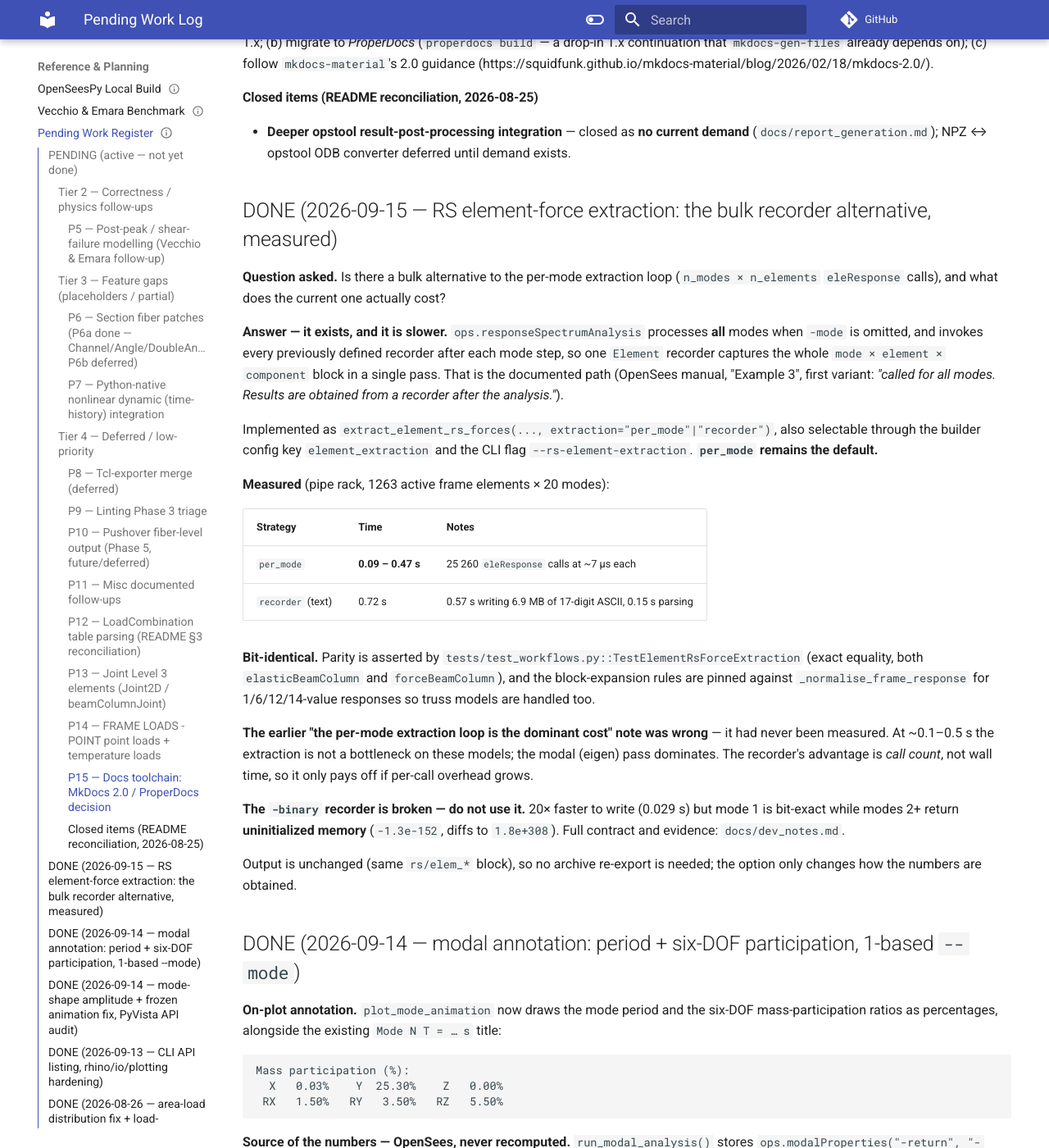
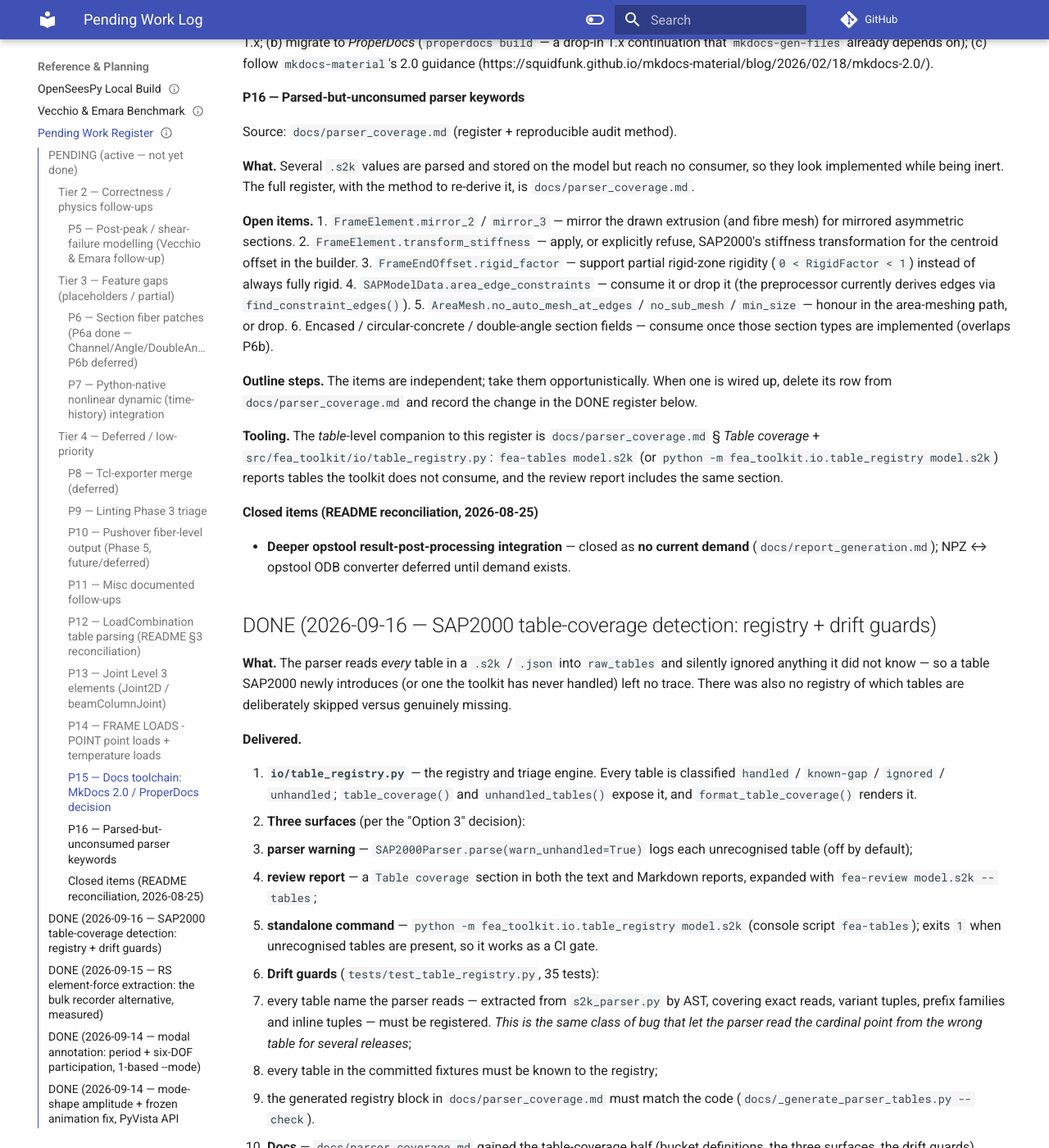
Before and after one commit to boustrephon/fea_toolkit, an MkDocs documentation site: the page built from docs/_pending_work.md, in a window 1280 px wide and 1400 px high, scrolled down 7099 px. Shown: the whole window at 82% size. Built offline with MkDocs 1.6.1 and Material for MkDocs 9.7.7, drawn with Linux system fonts in a browser that asks for light colours; comment, search, counter and statistics services are not loaded; some of the changed text lies outside the part shown.

Commit message:
docs: add the parser coverage register (tables and keywords)
Documents what the .s2k parser consumes and what it does not, in one place, so
a parsed-but-unused item cannot masquerade as implemented.

docs/parser_coverage.md has two halves:

- Table coverage -- the four buckets (handled / known-gap / ignored /
  unhandled), the three detection surfaces, the drift guards, and a registry
  block generated from io/table_registry.py by
  docs/_generate_parser_tables.py.  The generated block is wrapped in markers
  and a test fails when it goes stale, so the doc cannot drift from the code.
- Keyword register -- fields the parser reads and stores that no downstream
  consumer uses yet: FrameElement.mirror_2 / mirror_3 / transform_stiffness,
  FrameEndOffset.rigid_factor, SAPModelData.area_edge_constraints, the
  under-used AreaMesh auto-mesh flags, and the partially-consumed
  StressStrainCurve parameters.  Includes the reproducible name-reference
  audit that derives the list, and the caveat that every field still
  round-trips through the introspection-driven serialisers, so appearing in a
  stage file is not evidence that anything uses it.

Wired into the mkdocs nav under Model Features, with the documentation index
regenerated.  docs/_pending_work.md records P16 for the unconsumed keywords and
the DONE entry for the table-coverage tooling, cross-linked both ways.

Validation: mkdocs build --strict exit 0; 1578 passed, 2 skipped, 4 xfailed.

````diff
--- a/docs/_pending_work.md
+++ b/docs/_pending_work.md
@@ -422,10 +422,84 @@
 guidance
 (https://squidfunk.github.io/mkdocs-material/blog/2026/02/18/mkdocs-2.0/).
 
+#### P16 — Parsed-but-unconsumed parser keywords
+Source: `docs/parser_coverage.md` (register + reproducible audit method).
+
+**What.** Several `.s2k` values are parsed and stored on the model but reach
+no consumer, so they look implemented while being inert.  The full register,
+with the method to re-derive it, is `docs/parser_coverage.md`.
+
+**Open items.**
+1. `FrameElement.mirror_2` / `mirror_3` — mirror the drawn extrusion (and
+   fibre mesh) for mirrored asymmetric sections.
+2. `FrameElement.transform_stiffness` — apply, or explicitly refuse,
+   SAP2000's stiffness transformation for the centroid offset in the builder.
+3. `FrameEndOffset.rigid_factor` — support partial rigid-zone rigidity
+   (`0 < RigidFactor < 1`) instead of always fully rigid.
+4. `SAPModelData.area_edge_constraints` — consume it or drop it (the
+   preprocessor currently derives edges via `find_constraint_edges()`).
+5. `AreaMesh.no_auto_mesh_at_edges` / `no_sub_mesh` / `min_size` — honour in
+   the area-meshing path, or drop.
+6. Encased / circular-concrete / double-angle section fields — consume once
+   those section types are implemented (overlaps P6b).
+
+**Outline steps.** The items are independent; take them opportunistically.
+When one is wired up, delete its row from `docs/parser_coverage.md` and record
+the change in the DONE register below.
+
+**Tooling.** The *table*-level companion to this register is
+`docs/parser_coverage.md` § *Table coverage* +
+`src/fea_toolkit/io/table_registry.py`: `fea-tables model.s2k` (or
+`python -m fea_toolkit.io.table_registry model.s2k`) reports tables the toolkit
+does not consume, and the review report includes the same section.
+
 #### Closed items (README reconciliation, 2026-08-25)
 - **Deeper opstool result-post-processing integration** — closed as **no
   current demand** (`docs/report_generation.md`); NPZ ↔ opstool ODB
   converter deferred until demand exists.
+
+## DONE (2026-09-16 — SAP2000 table-coverage detection: registry + drift guards)
+
+**What.** The parser reads *every* table in a ``.s2k`` / ``.json`` into
+``raw_tables`` and silently ignored anything it did not know — so a table
+SAP2000 newly introduces (or one the toolkit has never handled) left no trace.
+There was also no registry of which tables are deliberately skipped versus
+genuinely missing.
+
+**Delivered.**
+
+1. **`io/table_registry.py`** — the registry and triage engine.  Every table is
+   classified ``handled`` / ``known-gap`` / ``ignored`` / ``unhandled``;
+   ``table_coverage()`` and ``unhandled_tables()`` expose it, and
+   ``format_table_coverage()`` renders it.
+2. **Three surfaces** (per the "Option 3" decision):
+   - **parser warning** — ``SAP2000Parser.parse(warn_unhandled=True)`` logs
+     each unrecognised table (off by default);
+   - **review report** — a ``Table coverage`` section in both the text and
+     Markdown reports, expanded with ``fea-review model.s2k --tables``;
+   - **standalone command** — ``python -m fea_toolkit.io.table_registry
+     model.s2k`` (console script ``fea-tables``); exits ``1`` when
+     unrecognised tables are present, so it works as a CI gate.
+3. **Drift guards** (`tests/test_table_registry.py`, 35 tests):
+   - every table name the parser reads — extracted from `s2k_parser.py` by AST,
+     covering exact reads, variant tuples, prefix families and inline tuples —
+     must be registered.  *This is the same class of bug that let the parser
+     read the cardinal point from the wrong table for several releases*;
+   - every table in the committed fixtures must be known to the registry;
+   - the generated registry block in `docs/parser_coverage.md` must match the
+     code (`docs/_generate_parser_tables.py --check`).
+4. **Docs** — `docs/parser_coverage.md` gained the table-coverage half
+   (bucket definitions, the three surfaces, the drift guards) alongside the
+   existing keyword register; its registry block is generated from the module.
+
+**Found immediately.** Running it on the local models surfaced
+`AREA SECTION PROPERTY - TIME DEPENDENT` as unhandled on the first pass — now
+triaged as *ignored* (creep / shrinkage), which is exactly the intended
+workflow: run the tool, triage the surprise, registry stays current.
+
+**Verification.** All committed ``.s2k`` / ``.json`` fixtures are CLEAN
+(``sample.split.json`` excluded — it is a toolkit-internal split dump, not an
+SAP table export).  Full suite 1577 passed / 2 skipped / 4 xfailed.
 
 ## DONE (2026-09-15 — RS element-force extraction: the bulk recorder alternative, measured)
 
--- /dev/null
+++ b/docs/parser_coverage.md
@@ -0,0 +1,264 @@
+---
+title: "SAP2000 Parser — Table & Keyword Coverage"
+description: "Table-level coverage registry (handled / known-gap / ignored / unhandled) with runtime detection for unhandled SAP2000 tables, plus the keyword register of parsed-but-unconsumed fields (e.g. transform_stiffness, rigid_factor)."
+status: "partial"
+tags: [parser, sap2000, data-model, traceability, internal]
+category: [model-features]
+related: [workflow.md, model_review.md, _pending_work.md]
+---
+# SAP2000 Parser — Table & Keyword Coverage
+
+## Purpose
+
+This document answers a specific question: **which `.s2k` / `.json` tables
+and keywords does the parser read and store, but which no downstream
+consumer actually uses?**
+
+That matters because a parsed-but-unconsumed keyword is easy to mistake for
+"implemented".  The value round-trips through `SAPModelData`, is written to
+the stage file, appears in tests, and therefore *looks* authoritative —
+while the analysis and/or the Rhino export silently ignore it.  Keeping the
+gap in one explicit place stops it being an implied, invisible one.
+
+The complementary mapping — *what the parser reads* and which dataclass each
+raw table populates — lives in
+[`workflow.md`](workflow.md#what-get_model_data-does).  **This page
+covers the other half: whether the parsed value is consumed.**
+
+## Method (reproducible)
+
+"Consumed" here means **referenced by name outside the two files that define
+the data**: `model/sap_data.py` (declares the fields) and
+`io/s2k_parser.py` (populates them).  The audit is:
+
+1. Import every `@dataclass` in `fea_toolkit.model.sap_data`.
+2. For each field name, regex-search `\b<field>\b` across
+   `src/fea_toolkit/**/*.py`, excluding `model/sap_data.py` and
+   `io/s2k_parser.py`.
+3. Report every field with **zero** hits.
+
+**Caveat — "zero hits" means *no semantic consumer*.**  Every field still
+round-trips through the introspection-driven serialisers
+(`io/model_codec.py`, `io/stage_writer.py`) and the unit scaler
+(`model/units.py`), all of which walk `dataclasses.fields()`.  A field
+appearing in a stage file is therefore **not** evidence that anything uses
+it.  Conversely, consumption via a string key or `getattr(obj, "name")` will
+be missed by this scan — the register below was spot-checked against the
+code rather than trusted blindly.
+
+## Table coverage — which tables are handled
+
+The *table*-level counterpart of the keyword register below is machine-readable.
+:mod:`fea_toolkit.io.table_registry` classifies every table in a parsed model
+into one of four buckets:
+
+| Bucket | Meaning |
+|---|---|
+| **handled** | the toolkit consumes it |
+| **known-gap** | recognised as structurally relevant, not yet parsed (a *tracked* hole) |
+| **ignored** | deliberately skipped (design preferences, output stations, display options, bookkeeping) — not a hole |
+| **unhandled** | **unrecognised** — SAP2000 added a table, or the toolkit has never seen it |
+
+### Runtime detection
+
+Three surfaces, all backed by the same registry:
+
+**1. Parser warning** — opt-in, at the point of parsing:
+
+```python
+from fea_toolkit.io.s2k_parser import SAP2000Parser
+
+parser = SAP2000Parser("model.s2k").parse(warn_unhandled=True)
+# WARNING:fea_toolkit.io.s2k_parser:SAP2000 table 'NEW TABLE' (3 rows) is not
+# recognised by fea_toolkit — it may be a table SAP2000 has newly introduced...
+```
+
+**2. Review report** — included whenever the review runs on a file, with
+`--tables` to expand it and list the ignored bucket too:
+
+```bash
+python -m fea_toolkit.model.review model.s2k --tables
+```
+
+**3. Standalone command** — the cheapest check (parse + diff + print), usable
+as a CI gate because it exits `1` when unrecognised tables are present:
+
+```bash
+python -m fea_toolkit.io.table_registry model.s2k          # or: fea-tables model.s2k
+python -m fea_toolkit.io.table_registry model.s2k --json   # machine-readable
+```
+
+### Drift guards
+
+`tests/test_table_registry.py` enforces both directions:
+
+* every table name the parser reads (extracted from `s2k_parser.py` by AST) must
+  be registered — the *same* class of bug that let the parser read the cardinal
+  point from the wrong table for several releases;
+* every table present in the committed fixtures must be known — so a table the
+  toolkit has never seen cannot creep into a fixture unnoticed.
+
+### Registry
+
+<!-- BEGIN GENERATED: registry -->
+
+*Generated from `src/fea_toolkit/io/table_registry.py` — do not edit by hand.  Regenerate with `python docs/_generate_parser_tables.py`.*
+
+### Handled (43 exact names)
+
+- `AREA AUTO MESH ASSIGNMENTS`
+- `AREA EDGE CONSTRAINT ASSIGNMENTS`
+- `AREA LOADS - GRAVITY`
+- `AREA LOADS - UNIFORM`
+- `AREA LOADS - UNIFORM TO FRAME`
+- `AREA MESH ASSIGNMENTS`
+- `AREA SECTION ASSIGNMENTS`
+- `AREA SECTION PROPERTIES`
+- `AREA SECTION PROPERTY DESIGN PARAMETERS`
+- `CONNECTIVITY - AREA`
+- `CONNECTIVITY - FRAME`
+- `FRAME AUTO MESH ASSIGNMENTS`
+- `FRAME END LENGTH OFFSETS`
+- `FRAME END OFFSET ASSIGNMENTS`
+- `FRAME INSERTION POINT ASSIGNMENTS`
+- `FRAME LOADS - DISTRIBUTED`
+- `FRAME LOADS - GRAVITY`
+- `FRAME LOADS - OPEN STRUCTURE WIND`
+- `FRAME LOCAL AXES ASSIGNMENTS 1 - TYPICAL`
+- `FRAME OFFSET ALONG LENGTH ASSIGNMENTS`
+- `FRAME RELEASE ASSIGNMENTS`
+- `FRAME RELEASE ASSIGNMENTS 1 - GENERAL`
+- `FRAME RELEASE ASSIGNMENTS 2 - PARTIAL FIXITY`
+- `FRAME RELEASES`
+- `FRAME SECTION ASSIGNMENTS`
+- `FRAME SECTION PROPERTIES 01 - GENERAL`
+- `FRAME SECTION PROPERTIES 02 - CONCRETE COLUMN`
+- `FRAME SECTION PROPERTIES 03 - CONCRETE BEAM`
+- `GROUPS 1 - DEFINITIONS`
+- `GROUPS 2 - ASSIGNMENTS`
+- `JOINT CONSTRAINT ASSIGNMENTS`
+- `JOINT COORDINATES`
+- `JOINT LOADS - FORCE`
+- `JOINT RESTRAINT ASSIGNMENTS`
+- `LOAD CASE DEFINITIONS`
+- `LOAD PATTERN DEFINITIONS`
+- `MASS SOURCE`
+- `MASSES 1 - MASS SOURCE`
+- `MATERIAL PROPERTIES 01 - GENERAL`
+- `PROGRAM CONTROL`
+- `REBAR SIZES`
+- `STORY`
+- `STORY DATA`
+
+### Handled prefix families
+
+- `MATERIAL PROPERTIES*`
+- `CONSTRAINT DEFINITIONS - *`
+- `AREA LOADS - *`
+- `CASE -*`
+- `AUTO*`
+
+### Known gaps (3 exact names)
+
+- `COMBINATION DEFINITIONS` — load combinations not parsed — see _pending_work.md P12
+- `JOINT PATTERN DEFINITIONS` — joint patterns (thickness / offset overwrites) not consumed
+- `SOLID PROPERTY DEFINITIONS` — solid (brick) elements not supported
+
+### Known-gap prefix families
+
+- `SECTION DESIGNER PROPERTIES*` — SD section geometry not parsed
+
+### Ignored (11 exact names)
+
+- `ACTIVE DEGREES OF FREEDOM` — analysis DOF configuration
+- `ANALYSIS OPTIONS` — solver options
+- `AREA SECTION PROPERTY - TIME DEPENDENT` — creep / shrinkage (area sections)
+- `COORDINATE SYSTEMS` — named coordinate systems (only GLOBAL is used)
+- `FRAME DESIGN PROCEDURES` — design configuration
+- `FRAME LOAD TRANSFER OPTIONS` — load-transfer settings
+- `FRAME OUTPUT STATION ASSIGNMENTS` — output station locations
+- `FRAME SECTION PROPERTIES 13 - TIME DEPENDENT` — creep / shrinkage
+- `GRID LINES` — grid geometry
+- `METADATA` — parser-generated for JSON round-trip; never read back
+- `PROJECT INFORMATION` — project metadata
+
+### Ignored prefix families
+
+- `PREFERENCES - *` — design-code preference values
+- `OVERWRITES - *` — design-code overwrite values
+- `OPTIONS - *` — display / output options
+- `FUNCTION - *` — SAP-side function definitions (the toolkit builds its own)
+- `DATABASE *` — export bookkeeping (documentation / format types)
+
+<!-- END GENERATED: registry -->
+
+## Register — parsed but not yet consumed
+
+| Item | Source table / column | Populated field(s) | Why it matters |
+|---|---|---|---|
+| Insertion-point mirror flags | `FRAME INSERTION POINT ASSIGNMENTS` — `Mirror2`, `Mirror3` | `FrameElement.mirror_2`, `FrameElement.mirror_3` | Section mirroring is not modelled; the extrusion is never mirrored, so an asymmetric section mirrored in SAP2000 is drawn the wrong way round. |
+| Stiffness transformation flag | `FRAME INSERTION POINT ASSIGNMENTS` — `Transform` | `FrameElement.transform_stiffness` | SAP2000's *"do not transform frame stiffness for offsets from centroid"*, inverted. The builder always constructs the member at the reference line; the 6×6 transform for the centroid offset is not applied. |
+| Rigid-zone factor | `FRAME END OFFSET ASSIGNMENTS` — `RigidFactor` (also `FRAME END LENGTH OFFSETS` / `FRAME OFFSET ALONG LENGTH ASSIGNMENTS`) | `FrameEndOffset.rigid_factor` | The builder treats every end offset as **fully rigid** (stiff links / `rigid_link_mpc`). Partial rigidity (`0 < RigidFactor < 1`) is not applied. |
+| Area edge constraints | `AREA EDGE CONSTRAINT ASSIGNMENTS` | `SAPModelData.area_edge_constraints` | Parsed and stored, but nothing reads it: the preprocessor derives its own edge pairs via `find_constraint_edges()` instead. |
+| Area auto-mesh flags | `AREA AUTO MESH ASSIGNMENTS` — `NoAutoMeshAtEdges`, `NoSubMesh`, `MinSize` | `AreaMesh.no_auto_mesh_at_edges`, `AreaMesh.no_sub_mesh`, `AreaMesh.min_size` | `AreaMesh.auto_mesh` and `AreaMesh.max_size` **are** consumed (`mesh/remesh.py`); the other three are not. |
+| Encased-section data | `FRAME SECTION PROPERTIES 01 - GENERAL` | `EncasedSection.embedded_section`, `.encasement_material`, `.encasement_depth`, `.encasement_bf` | Encased composite sections are not modelled. |
+| Circular concrete bar count | `FRAME SECTION PROPERTIES 02 - CONCRETE COLUMN` / `03 - CONCRETE BEAM` | `ConcreteCircularSection.bar_count` | Parsed; circular-column reinforcement is not yet built. |
+| Double-angle spacing | `FRAME SECTION PROPERTIES 01 - GENERAL` — `DIS` | `DoubleAngleSection.dis` | Parsed; the double-angle fibre mesh is deferred (`_pending_work.md` P6b). |
+| Stress-strain curve options | `MATERIAL PROPERTIES 03x` | `StressStrainCurve.ss_curve_opt`, `.ss_hys_type`, `.s_hard`, `.s_max`, `.s_rup`, `.final_slope`, `.coup_mod_type`, `.d_angle`, `.use_ct_def` | Only a subset of the curve parameters (`s_fc`, `s_cap`, `f_angle`) drive the OpenSees uniaxial materials. |
+| Coordinate-system geometry | (model layer, not parser-populated) | `CoordSys.coord_type`, `.xx`, `.yy`, `.zz` | Only `default_coord_sys` is used. |
+| Load-combination container | (parser reads nothing — see `_pending_work.md` P12) | `LoadCombination.combo_type` (+ the whole dataclass) | The `LOAD COMBINATIONS` table is not parsed at all, so the dataclass is unreachable from a real model. |
+| Load-case design metadata | `LOAD CASE DEFINITIONS` | `LoadCase.design_type_option`, `.design_action_option`, `.initial_condition`, `.modal_case`, `.run_case` | Parsed; only the case name/type drive the analysis runners. |
+
+## Consumed only *inside* the parser
+
+These are flagged by the audit as "no external consumer" but are in fact
+used — the consumer is `io/s2k_parser.py` itself, which is excluded from the
+scan.  They are listed so the register is not misread.
+
+| Item | Source table / column | Where it is consumed |
+|---|---|---|
+| Section centroid offset | `FRAME SECTION PROPERTIES 01 - GENERAL` — `CGOffset2`, `CGOffset3` | `SAP2000Parser._merge_cardinal_into_offsets()` → lateral `FrameEndOffset.off_y_i/z_i/j/z_j` for cardinal point 10 (centroid).  The resulting lateral offsets are then consumed by the Rhino export (`rhino/geometry.py`). |
+| Shear-centre eccentricity | `FRAME SECTION PROPERTIES 01 - GENERAL` — `EccV2`, `EccV3` | Same path, for cardinal point 11 (shear centre).  **Effectively dormant in practice** because CP 11 is rare — every model inspected so far uses CP 2, 8 or 10. |
+
+## Consumed fields reached indirectly
+
+Some frame-offset data is consumed by the Rhino export only, never by the
+analysis builder.  This is expected (the offsets are a *visual* concern —
+the analytical line is built at the node-to-node reference line) but worth
+stating explicitly, because a reader may assume the analysis uses them:
+
+| Field | Consumer |
+|---|---|
+| `FrameElement.cardinal_point` | `io/_serial.py`, `model/review.py`, `model/source_resolver.py` (reporting / round-trip / mesh conversion) |
+| `FrameEndOffset.off_y_i`, `off_z_i`, `off_y_j`, `off_z_j` | `rhino/geometry.py` only |
+| `FrameEndOffset.end_i`, `end_j` | `opensees/preprocessor.py` (rigid links) |
+
+## Keeping this current
+
+This register is a snapshot, not a generated artifact.  Re-run the audit
+whenever a parser field is added or a consumer is wired up:
+
+```python
+# /tmp/audit_consumption.py (see "Method" above)
+import dataclasses, pathlib, re, sys
+sys.path.insert(0, "src")
+from fea_toolkit.model import sap_data
+
+SRC = pathlib.Path("src/fea_toolkit")
+sources = {p: p.read_text() for p in SRC.rglob("*.py")
+           if p.name not in {"sap_data.py", "s2k_parser.py"}}
+for name, cls in vars(sap_data).items():
+    if not (isinstance(cls, type) and dataclasses.is_dataclass(cls)):
+        continue
+    if cls.__module__ != sap_data.__name__:
+        continue
+    for f in dataclasses.fields(cls):
+        pat = re.compile(r"\b" + re.escape(f.name) + r"\b")
+        if not any(pat.search(t) for t in sources.values()):
+            print(f"{name}.{f.name}")
+```
+
+Follow-up work items are tracked in
+[`_pending_work.md`](_pending_work.md) (see **P16**).  When an item here is
+wired up, remove its row and move the corresponding P16 bullet to the DONE
+register.
--- a/mkdocs.yml
+++ b/mkdocs.yml
@@ -109,6 +109,7 @@
       - Capacity Modules (GB 50010): capacity.md
       - SAP2000 IDs vs OpenSees Tags: sap_ids_vs_tags.md
       - SAP2000 Model Review & Checks: model_review.md
+      - SAP2000 Parser Table & Keyword Coverage: parser_coverage.md
       - Shear Failure Modelling: shear_failure_modelling.md
       - Unit Conversion: units_conversion.md
       - RC Rectangular Section Workflow: rc_rectangular_section_workflow.md
````
Also changed, not shown: docs/documentation_index.md (+16 -4 lines).
